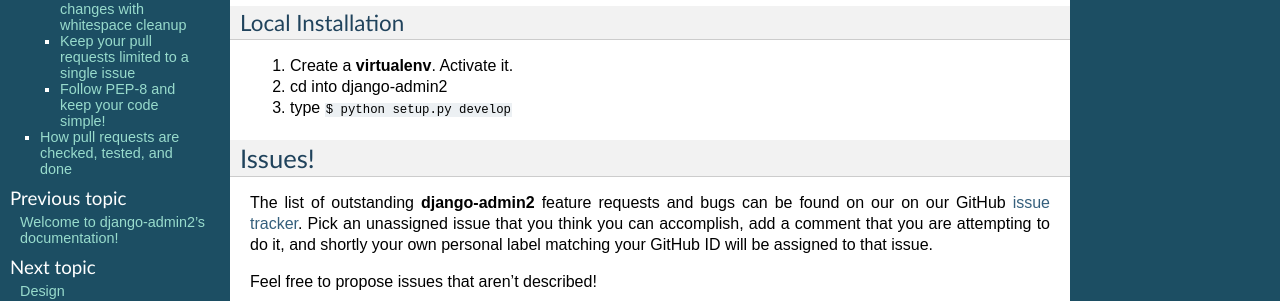
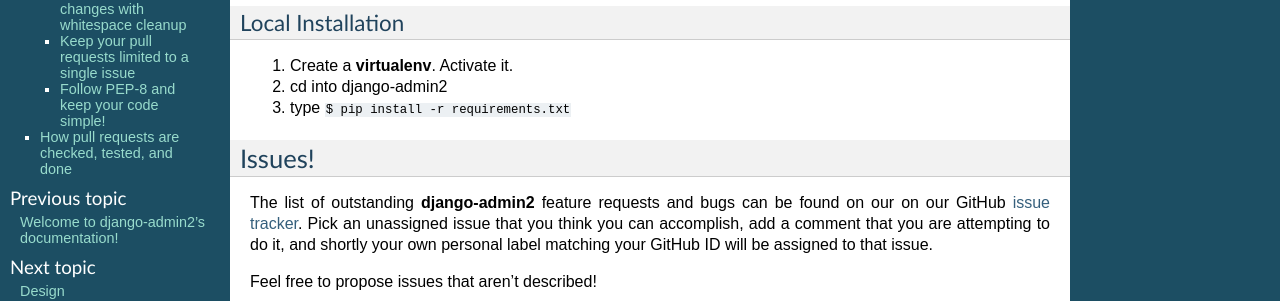
Before and after one commit to jazzband/django-admin2, a Sphinx documentation site: the page built from docs/contributing.rst, in a window 1280 px wide and 900 px high. Shown: the part 393-694 px from the top of the window. Built offline with Sphinx 7.4.7, drawn with Linux system fonts in a browser that asks for light colours.

Commit message:
Added requirements file

```diff
--- a/docs/contributing.rst
+++ b/docs/contributing.rst
@@ -22,7 +22,7 @@
 
 1. Create a **virtualenv**. Activate it.
 2. cd into django-admin2
-3. type ``$ python setup.py develop``
+3. type ``$ pip install -r requirements.txt``
 
 
 Issues!
--- /dev/null
+++ b/requirements.txt
@@ -0,0 +1,5 @@
+django>=1.5.0
+django-braces==1.0.0
+djangorestframework==2.3.3
+django-debug-toolbar==0.9.4
+coverage==3.6
```
